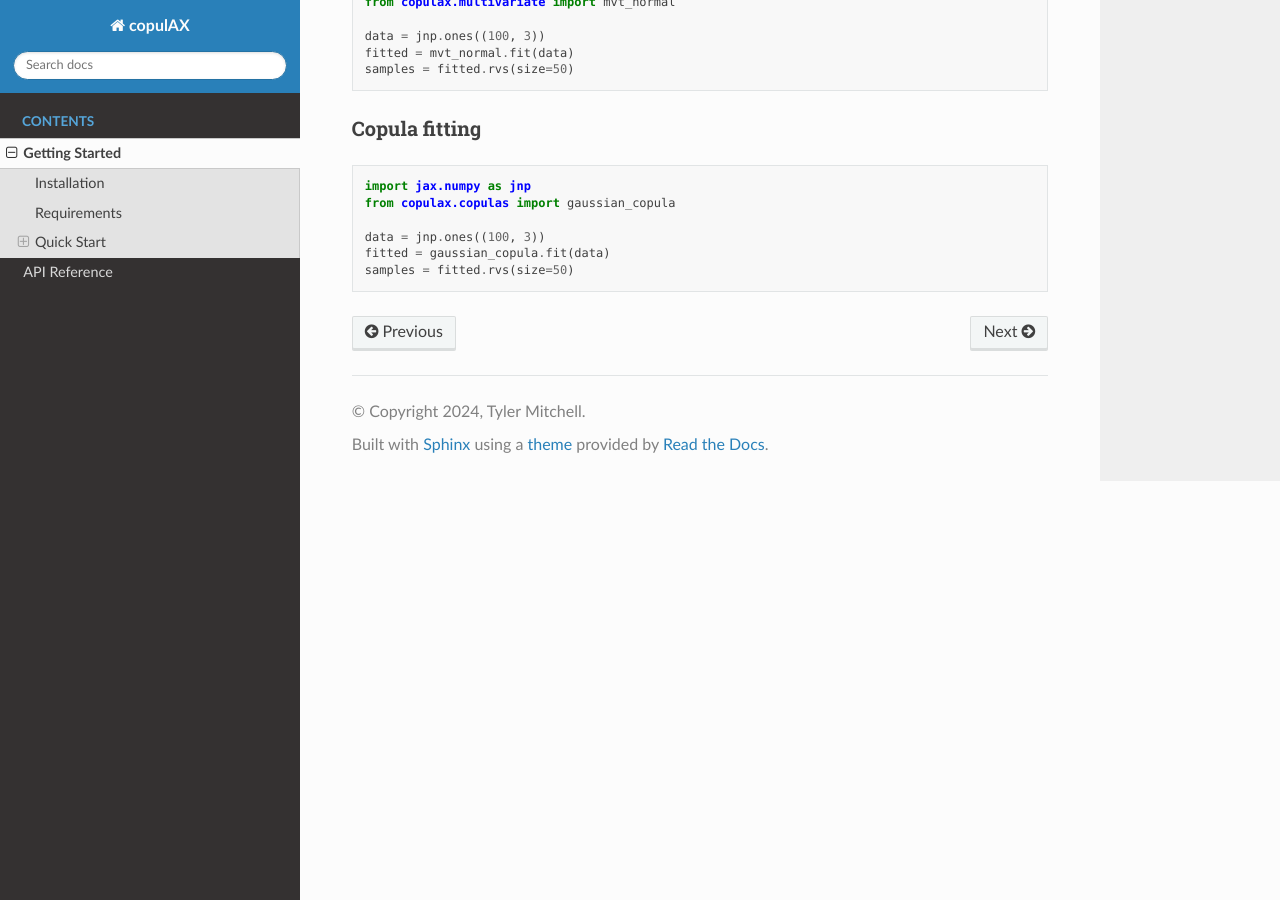
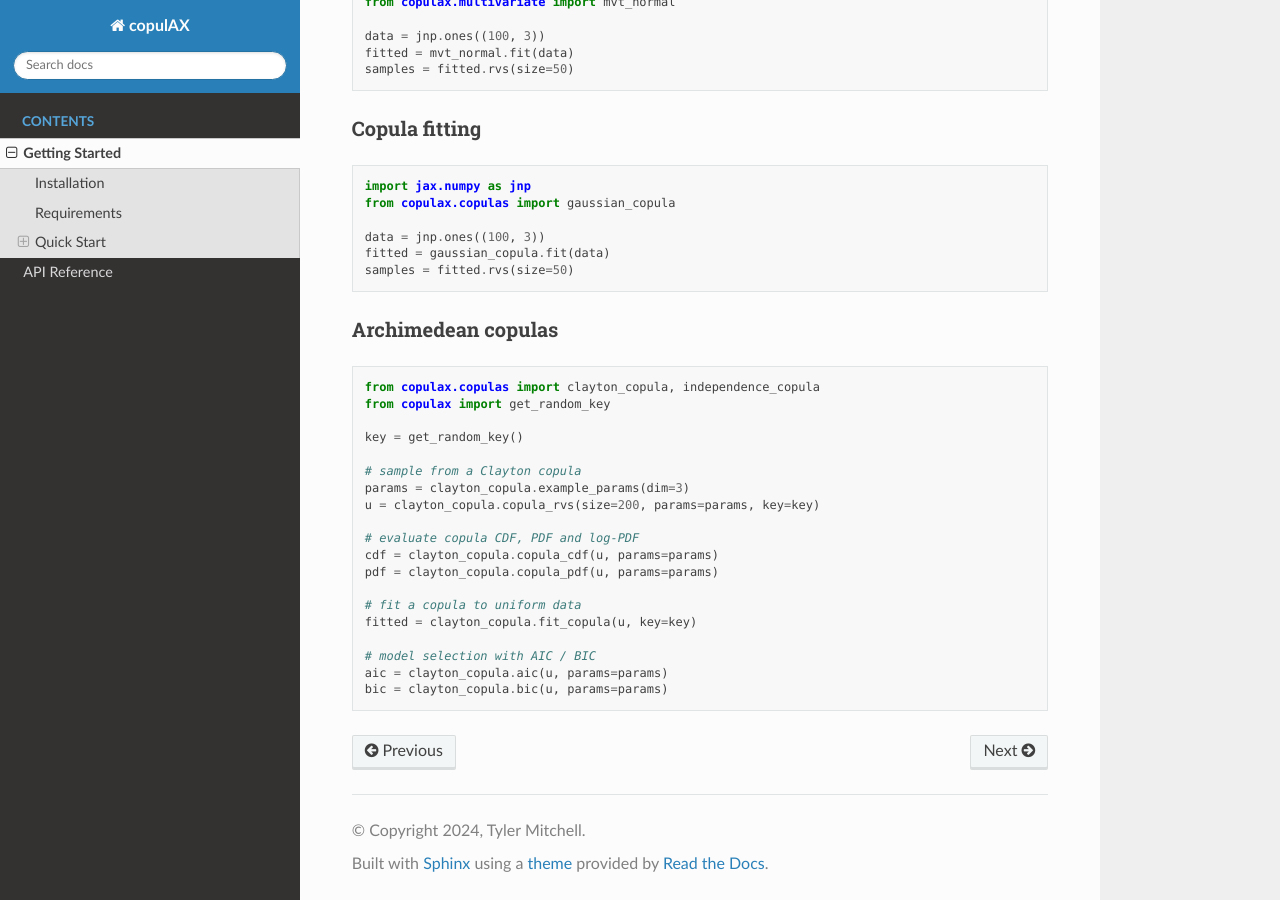
Before and after one commit to tfm000/copulax, a Sphinx documentation site: the page built from docs/getting_started.rst, in a window 1280 px wide and 900 px high, scrolled down 1103 px. Built offline with Sphinx 7.4.7 and the Read the Docs theme 3.1.0, drawn with Linux system fonts in a browser that asks for light colours.

Commit message:
Add examples for Archimedean copulas: include Clayton copula sampling, evaluation, fitting, and model selection metrics

```diff
--- a/docs/getting_started.rst
+++ b/docs/getting_started.rst
@@ -69,3 +69,28 @@ Copula fitting
    data = jnp.ones((100, 3))
    fitted = gaussian_copula.fit(data)
    samples = fitted.rvs(size=50)
+
+Archimedean copulas
+^^^^^^^^^^^^^^^^^^^
+
+.. code-block:: python
+
+   from copulax.copulas import clayton_copula, independence_copula
+   from copulax import get_random_key
+
+   key = get_random_key()
+
+   # sample from a Clayton copula
+   params = clayton_copula.example_params(dim=3)
+   u = clayton_copula.copula_rvs(size=200, params=params, key=key)
+
+   # evaluate copula CDF, PDF and log-PDF
+   cdf = clayton_copula.copula_cdf(u, params=params)
+   pdf = clayton_copula.copula_pdf(u, params=params)
+
+   # fit a copula to uniform data
+   fitted = clayton_copula.fit_copula(u, key=key)
+
+   # model selection with AIC / BIC
+   aic = clayton_copula.aic(u, params=params)
+   bic = clayton_copula.bic(u, params=params)
```
